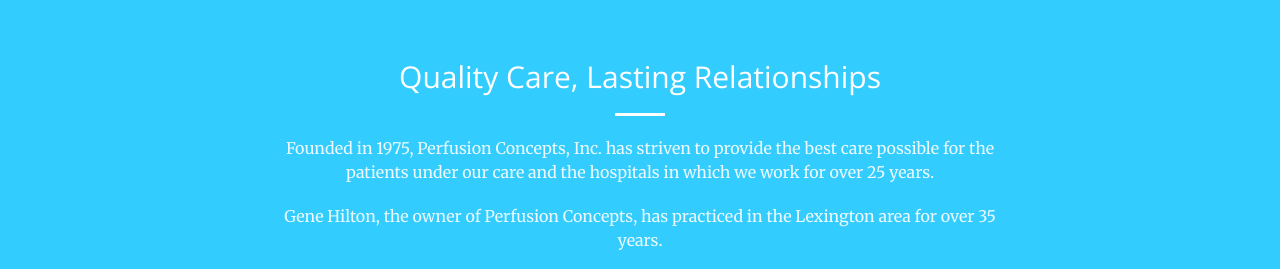
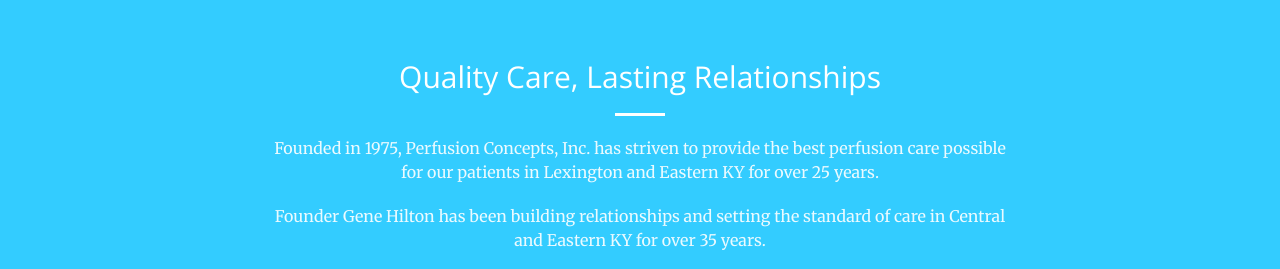
Before and after one commit to perfusionconceptsinc/perfusionconceptsinc.github.io, a website: page index.html in a window 1280 px wide. Shown: the part 840-1109 px from the top of the page. Drawn offline with nearby package versions, Linux system fonts and the light colour scheme.

Commit message:
mom's changes

```diff
--- a/index.html
+++ b/index.html
@@ -93,8 +93,8 @@
                 <div class="col-lg-8 col-lg-offset-2 text-center">
                     <h2 class="section-heading">Quality Care, Lasting Relationships</h2>
                     <hr class="light">
-                    <p class="text-faded">Founded in 1975, Perfusion Concepts, Inc. has striven to provide the best care possible for the patients under our care and the hospitals in which we work for over 25 years.</p>
-					<p class="text-faded">Gene Hilton, the owner of Perfusion Concepts, has practiced in the Lexington area for over 35 years.</p>
+                    <p class="text-faded">Founded in 1975, Perfusion Concepts, Inc. has striven to provide the best perfusion care possible for our patients in Lexington and Eastern KY for over 25 years.</p>
+					<p class="text-faded">Founder Gene Hilton has been building relationships and setting the standard of care in Central and Eastern KY for over 35 years.</p>
                     <a href="#services" class="page-scroll btn btn-default btn-xl sr-button">Get Started!</a>
                 </div>
             </div>
```
